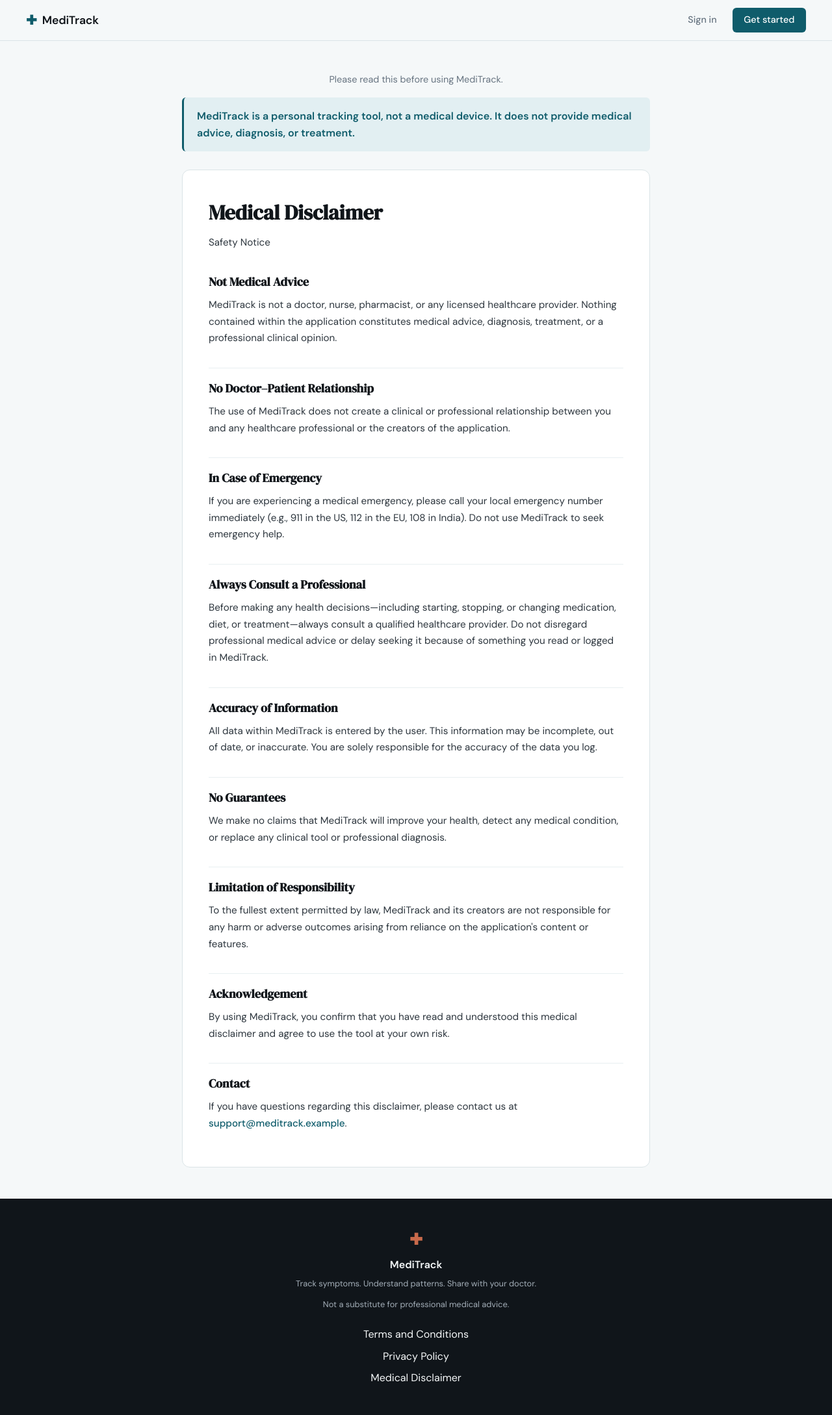
After one commit to ralagiya2053/MediTrack, a Flask app: page /disclaimer in a window 1280 px wide. The commit adds this page. Shown: the whole page at 65% size. Run offline with Flask 3, Linux system fonts and the light colour scheme.

Commit message:
feat: add medical disclaimer page

```diff
--- a/app.py
+++ b/app.py
@@ -30,6 +30,11 @@ def terms():
 @app.route("/privacy")
 def privacy():
     return render_template("privacy.html")
+
+
+@app.route("/disclaimer")
+def disclaimer():
+    return render_template("disclaimer.html")
 
 
 # ------------------------------------------------------------------ #
--- a/static/css/style.css
+++ b/static/css/style.css
@@ -504,6 +504,19 @@ a { color: inherit; text-decoration: none; }
 .legal-card a { color: var(--accent); font-weight: 500; }
 .legal-card a:hover { text-decoration: underline; }
 
+.legal-callout {
+    background: var(--accent-light);
+    border-left: 3px solid var(--accent);
+    border-radius: var(--radius-sm);
+    padding: 1rem 1.25rem;
+    margin-bottom: 1.75rem;
+}
+
+.legal-callout strong {
+    color: var(--accent);
+    font-weight: 600;
+}
+
 /* ------------------------------------------------------------------ */
 /* Responsive                                                          */
 /* ------------------------------------------------------------------ */
--- a/templates/base.html
+++ b/templates/base.html
@@ -38,7 +38,7 @@
             <div class="footer-links" style="display: flex; flex-direction: column; align-items: center; gap: 0.5rem; margin-top: 1rem;">
                 <a href="/terms" class="footer-link">Terms and Conditions</a>
                 <a href="/privacy" class="footer-link">Privacy Policy</a>
-                <a href="#" class="footer-link">Medical Disclaimer</a>
+                <a href="/disclaimer" class="footer-link">Medical Disclaimer</a>
             </div>
         </div>
     </footer>
--- /dev/null
+++ b/templates/disclaimer.html
@@ -0,0 +1,47 @@
+{% extends "base.html" %}
+
+{% block title %}Medical Disclaimer — MediTrack{% endblock %}
+
+{% block content %}
+<section class="auth-section">
+    <div class="auth-container auth-container--wide">
+        <p class="auth-subtitle" style="text-align: center; margin-bottom: 1rem;">Please read this before using MediTrack.</p>
+
+        <div class="legal-callout">
+            <strong>MediTrack is a personal tracking tool, not a medical device. It does not provide medical advice, diagnosis, or treatment.</strong>
+        </div>
+
+        <div class="legal-card">
+            <h1 class="auth-title" style="text-align: left; margin-bottom: 0.5rem;">Medical Disclaimer</h1>
+            <p class="auth-subtitle" style="text-align: left; margin-bottom: 2rem;">Safety Notice</p>
+
+            <h2>Not Medical Advice</h2>
+            <p>MediTrack is not a doctor, nurse, pharmacist, or any licensed healthcare provider. Nothing contained within the application constitutes medical advice, diagnosis, treatment, or a professional clinical opinion.</p>
+
+            <h2>No Doctor–Patient Relationship</h2>
+            <p>The use of MediTrack does not create a clinical or professional relationship between you and any healthcare professional or the creators of the application.</p>
+
+            <h2>In Case of Emergency</h2>
+            <p>If you are experiencing a medical emergency, please call your local emergency number immediately (e.g., 911 in the US, 112 in the EU, 108 in India). Do not use MediTrack to seek emergency help.</p>
+
+            <h2>Always Consult a Professional</h2>
+            <p>Before making any health decisions—including starting, stopping, or changing medication, diet, or treatment—always consult a qualified healthcare provider. Do not disregard professional medical advice or delay seeking it because of something you read or logged in MediTrack.</p>
+
+            <h2>Accuracy of Information</h2>
+            <p>All data within MediTrack is entered by the user. This information may be incomplete, out of date, or inaccurate. You are solely responsible for the accuracy of the data you log.</p>
+
+            <h2>No Guarantees</h2>
+            <p>We make no claims that MediTrack will improve your health, detect any medical condition, or replace any clinical tool or professional diagnosis.</p>
+
+            <h2>Limitation of Responsibility</h2>
+            <p>To the fullest extent permitted by law, MediTrack and its creators are not responsible for any harm or adverse outcomes arising from reliance on the application's content or features.</p>
+
+            <h2>Acknowledgement</h2>
+            <p>By using MediTrack, you confirm that you have read and understood this medical disclaimer and agree to use the tool at your own risk.</p>
+
+            <h2>Contact</h2>
+            <p>If you have questions regarding this disclaimer, please contact us at <a href="mailto:support@meditrack.example">support@meditrack.example</a>.</p>
+        </div>
+    </div>
+</section>
+{% endblock %}
```
